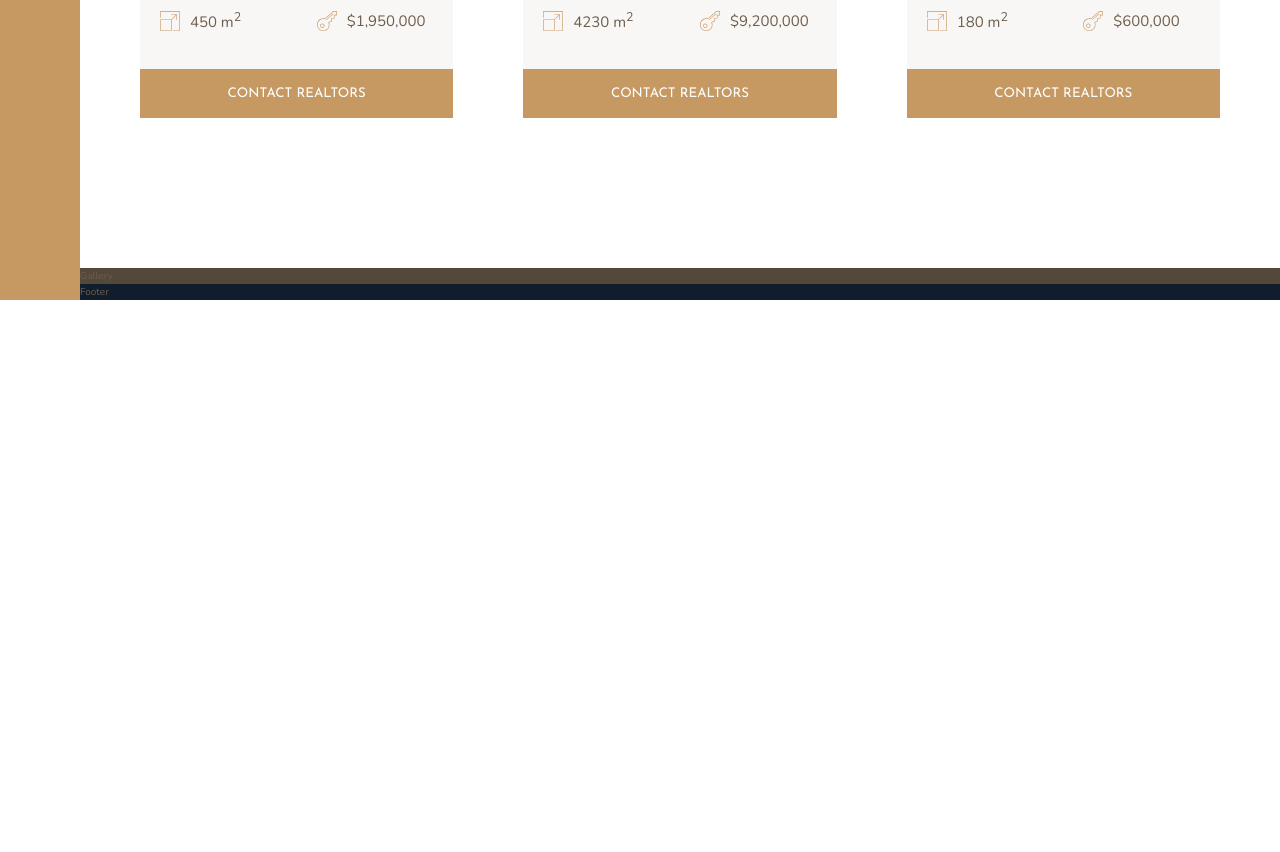
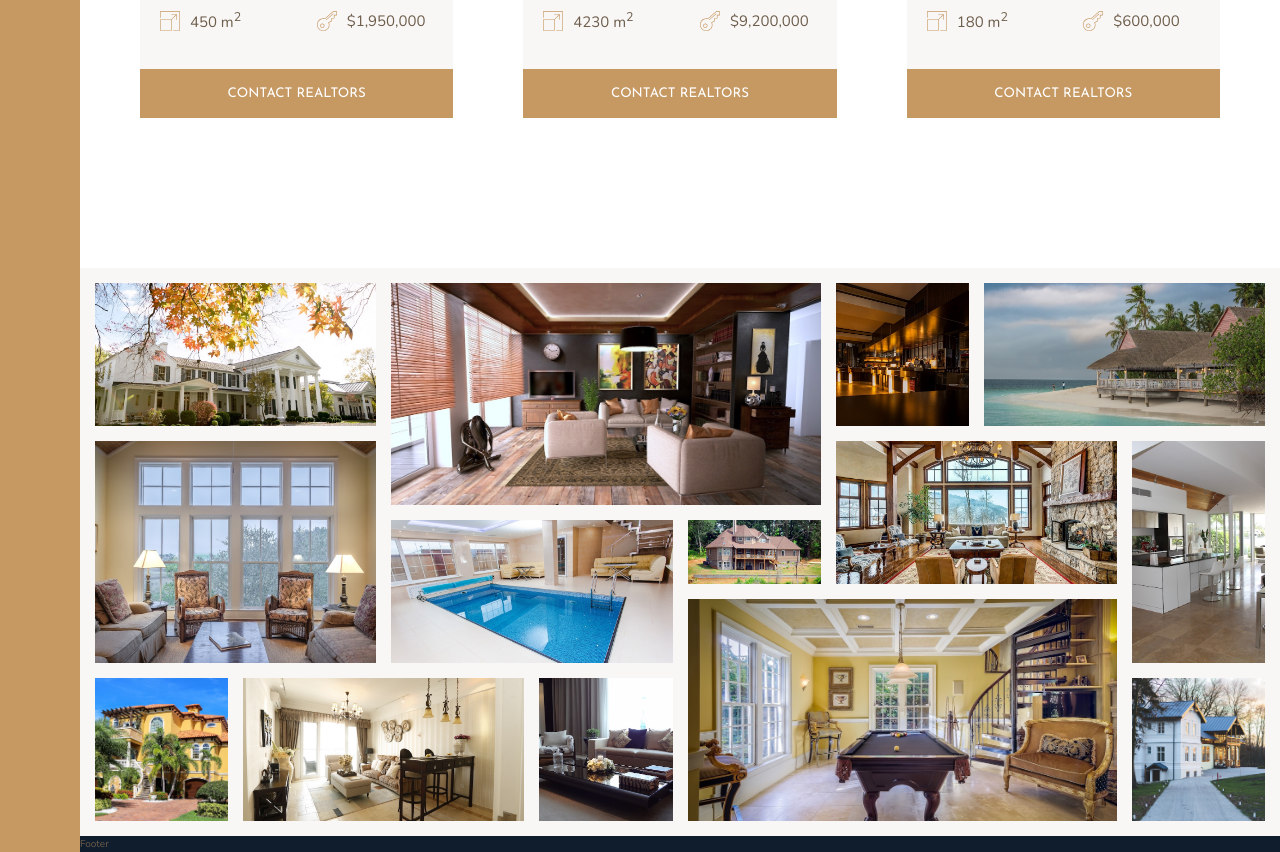
Before and after one commit to linhpt/nexter, a website: page index.html in a window 1280 px wide. Shown: the part 2800-3652 px from the top of the page. Before the commit the page ends 3100 px from the top, so only its background shows below. Drawn offline with nearby package versions, Linux system fonts and the light colour scheme.

Commit message:
completed section gallery

```diff
--- a/index.html
+++ b/index.html
@@ -284,7 +284,21 @@
         </div>
 
         <section class="gallery">
-            Gallery
+            <figure class="gallery__item gallery__item--1"><img src="img/gal-1.jpeg" alt="Gallery image 1" class="gallery__img"></figure>
+            <figure class="gallery__item gallery__item--2"><img src="img/gal-2.jpeg" alt="Gallery image 2" class="gallery__img"></figure>
+            <figure class="gallery__item gallery__item--3"><img src="img/gal-3.jpeg" alt="Gallery image 3" class="gallery__img"></figure>
+            <figure class="gallery__item gallery__item--4"><img src="img/gal-4.jpeg" alt="Gallery image 4" class="gallery__img"></figure>
+            <figure class="gallery__item gallery__item--5"><img src="img/gal-5.jpeg" alt="Gallery image 5" class="gallery__img"></figure>
+            <figure class="gallery__item gallery__item--6"><img src="img/gal-6.jpeg" alt="Gallery image 6" class="gallery__img"></figure>
+            <figure class="gallery__item gallery__item--7"><img src="img/gal-7.jpeg" alt="Gallery image 7" class="gallery__img"></figure>
+            <figure class="gallery__item gallery__item--8"><img src="img/gal-8.jpeg" alt="Gallery image 8" class="gallery__img"></figure>
+            <figure class="gallery__item gallery__item--9"><img src="img/gal-9.jpeg" alt="Gallery image 9" class="gallery__img"></figure>
+            <figure class="gallery__item gallery__item--10"><img src="img/gal-10.jpeg" alt="Gallery image 10" class="gallery__img"></figure>
+            <figure class="gallery__item gallery__item--11"><img src="img/gal-11.jpeg" alt="Gallery image 11" class="gallery__img"></figure>
+            <figure class="gallery__item gallery__item--12"><img src="img/gal-12.jpeg" alt="Gallery image 12" class="gallery__img"></figure>
+            <figure class="gallery__item gallery__item--13"><img src="img/gal-13.jpeg" alt="Gallery image 13" class="gallery__img"></figure>
+            <figure class="gallery__item gallery__item--14"><img src="img/gal-14.jpeg" alt="Gallery image 14" class="gallery__img"></figure>
+
         </section>
 
         <footer class="footer">
--- a/sass/_gallery.scss
+++ b/sass/_gallery.scss
@@ -1,4 +1,94 @@
 .gallery {
-    background-color: $color-grey-dark-1;
+    background-color: $color-grey-light-1;
     grid-column: full-start / full-end;
+
+    display: grid;
+    grid-template-columns: repeat(8, 1fr);
+    grid-template-rows: repeat(7, 5vw);
+    grid-gap: 1.5rem;
+    padding: 1.5rem;
+
+    &__item {
+
+        &--1 {
+            grid-row: 1 / span 2;
+            grid-column: 1 / span 2;
+        }
+
+        &--2 {
+            grid-row: 1 / span 3;
+            grid-column: 3 / span 3;
+        }
+
+        &--3 {
+            grid-row: 1 / span 2;
+            grid-column: 6 / 7;
+        }
+
+        &--4 {
+            grid-row: 1 / span 2;
+            grid-column: 7 / -1;
+        }
+
+        &--5 {
+            grid-row: 3 / span 3;
+            grid-column: 1 / span 2;
+        }
+
+        &--6 {
+            grid-row: 4 / span 2;
+            grid-column: 3 / span 2;
+        }
+
+        &--7 {
+            grid-row: 4 / 5;
+            grid-column: 5 / 6;
+        }
+
+        &--8 {
+            grid-row: 3 / span 2;
+            grid-column: 6 / span 2;
+        }
+
+        &--9 {
+            grid-row: 3 / span 3;
+            grid-column: 8 / -1;
+        }
+
+        &--10 {
+            grid-row: 6 / span 2;
+            grid-column: 1 / 2;
+        }
+
+        &--11 {
+            grid-row: 6 / span 2;
+            grid-column: 2 / span 2;
+        }
+
+        &--12 {
+            grid-row: 6 / span 2;
+            grid-column: 4 / 5;
+        }
+
+        &--13 {
+            grid-row: 5 / span 3;
+            grid-column: 5 / span 3;
+        }
+
+        &--14 {
+            grid-row: 6 / span 2;
+            grid-column: 8 / -1;
+        }
+    }
+
+    &__img {
+        width: 100%;
+        height: 100%;
+        object-fit: cover;
+        display: block;
+    }
+
+    & > * {
+        width: 100%;
+    }
 }
```
Also changed, not shown: css/style.css.
